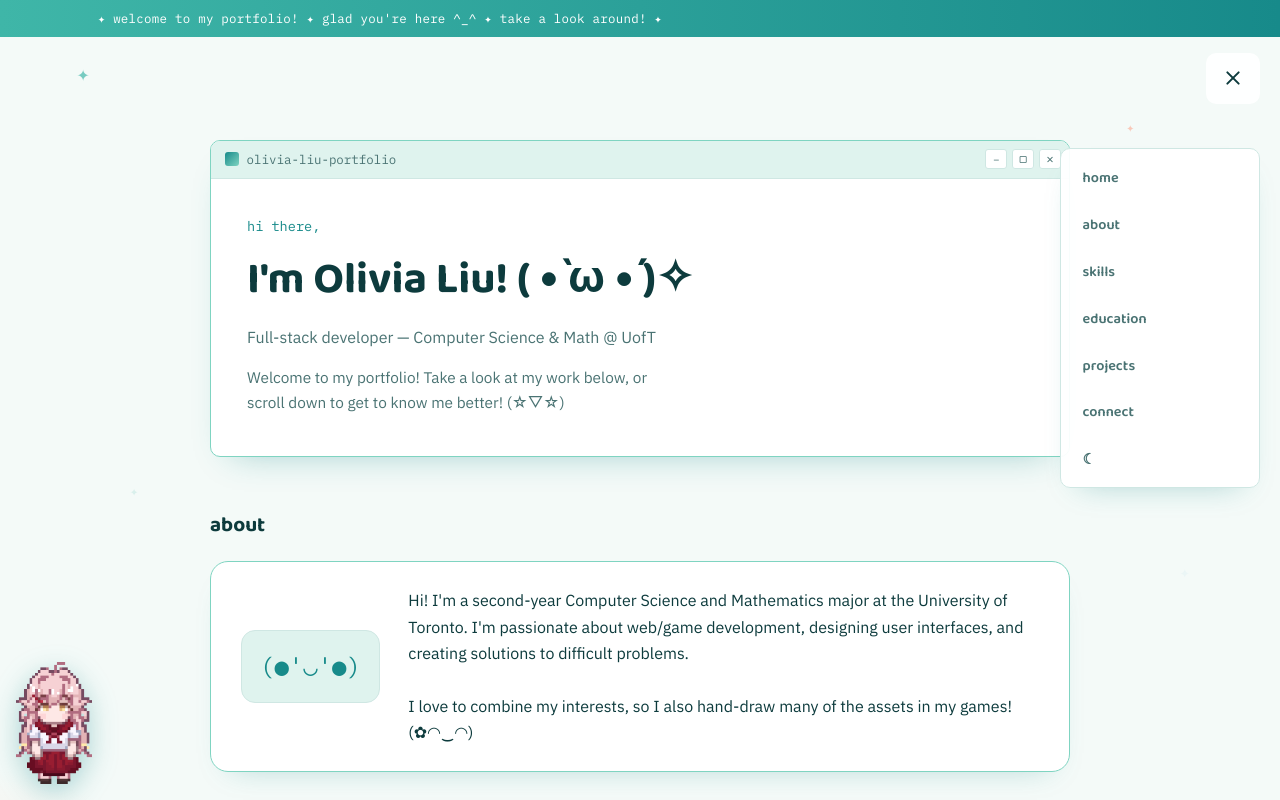
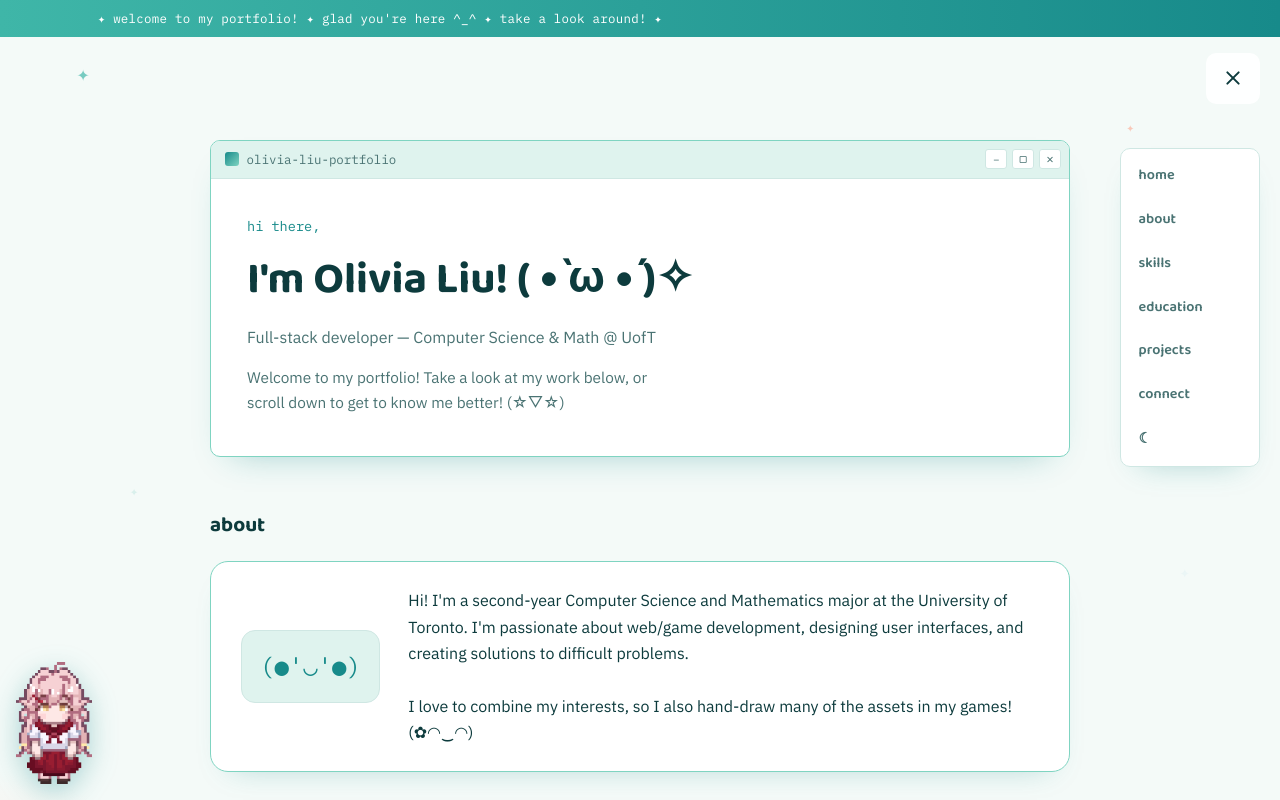
Before and after one commit to viaxshan/viaxshan.github.io, a plain HTML site: page index.html in a window 1280 px wide. Both pictures are taken after a click on the button "Open menu". Shown: the top 800 px of the page. Drawn offline with Linux system fonts and the light colour scheme.

Commit message:
Update styles.css

```diff
--- a/styles.css
+++ b/styles.css
@@ -214,7 +214,8 @@ html[data-theme="dark"] .nav-bar{ background: rgba(18,49,48,0.9); }
   display: flex;
   flex-direction: column;
   gap: 0.15rem;
-  width: 200px;
+  width: max-content;
+  min-width: 140px;
   max-height: 0;
   overflow: hidden;
   margin-top: 0.5rem;
@@ -227,7 +228,7 @@ html[data-theme="dark"] .nav-bar{ background: rgba(18,49,48,0.9); }
 html[data-theme="dark"] .menu-panel{ background: rgba(18,49,48,0.95); }
 .menu-panel.open{
   max-height: 340px;
-  padding: 0.45rem;
+  padding: 0.4rem;
   border-color: var(--line);
   box-shadow: 0 14px 30px -20px rgba(23,138,138,0.4);
 }
@@ -237,7 +238,7 @@ html[data-theme="dark"] .menu-panel{ background: rgba(18,49,48,0.95); }
   font-size: 0.9rem;
   text-decoration: none;
   color: var(--ink-soft);
-  padding: 0.65rem 0.9rem;
+  padding: 0.55rem 0.7rem;
   border-radius: 7px;
   transition: background-color 0.15s ease, color 0.15s ease;
 }
@@ -340,6 +341,9 @@ h2{
   font-weight: 600;
   font-size: 1rem;
   color: var(--ink);
+}
+.edu-line-degree{
+  font-size: 1.1rem;
 }
 .coursework{
   border-top: 1px solid var(--line);
```
